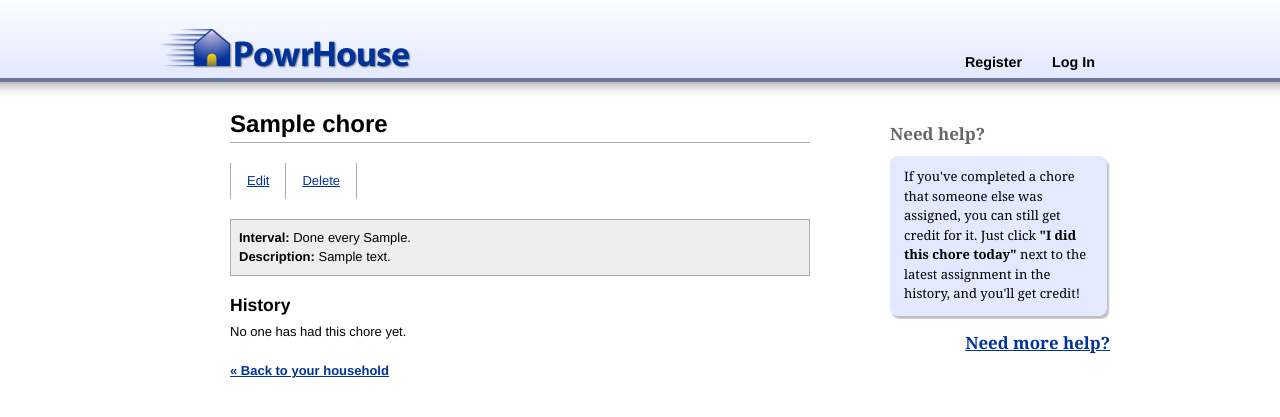
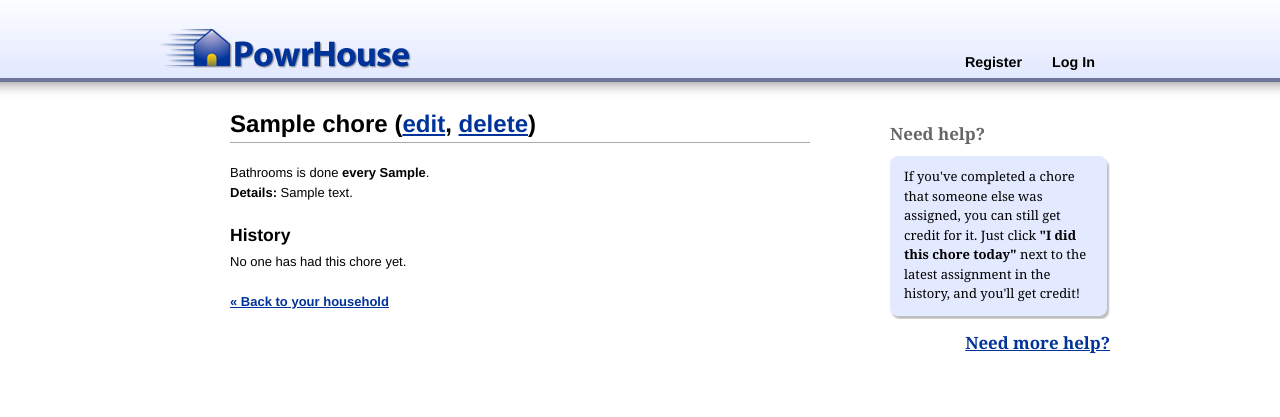
Before and after one commit to jakeboxer/powrhouse, a Django app: template chores/templates/chores/detail.html in a window 1280 px wide. Shown: the top 417 px of the page. Run offline with Django 3.2, Linux system fonts and the light colour scheme; the template is opened without the code that fills it: most values are stand-ins (such as "Sample title", 1, 10 or a date in 2020).

Commit message:
Made chore and hmate detail and delete confirm pages look nicer

```diff
--- a/chores/templates/chores/detail.html
+++ b/chores/templates/chores/detail.html
@@ -5,17 +5,14 @@
 
 {% block content %}
 
-<h1>{{ chore.name }}</h1>
-
-<ul class="sub_nav clearfix">
-	<li><a href="{% url chore_edit chore.pk %}">Edit</a></li>
-	<li><a href="{% url chore_delete chore.pk %}">Delete</a></li>
-</ul>
-
-<div class="fields">
-<p><strong>Interval:</strong> Done every {{ chore.get_humanized_interval }}.</p>
-<p><strong>Description:</strong> {{ chore.details }}</p>
-</div>
+<h1>{{ chore.name }} <span class="sub_nav"></span>(<a href="{% url chore_edit chore.pk %}">edit</a>, <a href="{% url chore_delete chore.pk %}">delete</a>)</h1>
+<p>
+	Bathrooms is done <strong>every {{ chore.get_humanized_interval }}</strong>.
+	{% if chore.details %}
+	<br>
+	<strong>Details:</strong> {{ chore.details }}
+	{% endif %}
+</p>
 
 <h2>History</h2>
 {% if chore.has_assignments %}
--- a/media/css/base.css
+++ b/media/css/base.css
@@ -155,6 +155,7 @@ p.add_after_list {
     font-size: 120%;
 }
 
+/*
 #content .sub_nav {
     list-style: none;
     border-left: 1px solid #aaa;
@@ -170,6 +171,7 @@ p.add_after_list {
     display: block;
     padding: 8px 16px;
 }
+*/
 
 #content .form_table th {
     text-align: right;
```
Also changed, not shown: hmates/templates/hmates/confirm_boot.html (+5 -3 lines), hmates/templates/hmates/detail.html (+1 -11 lines).
